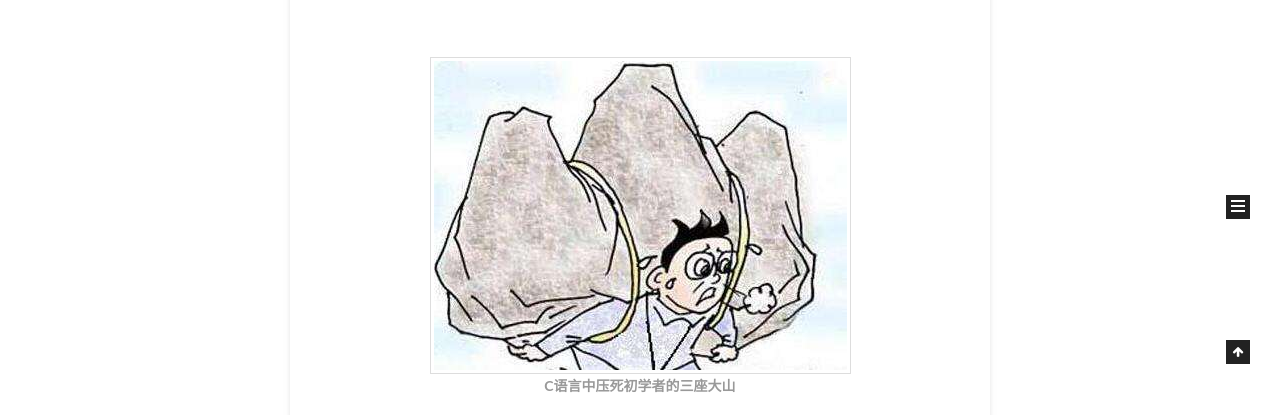
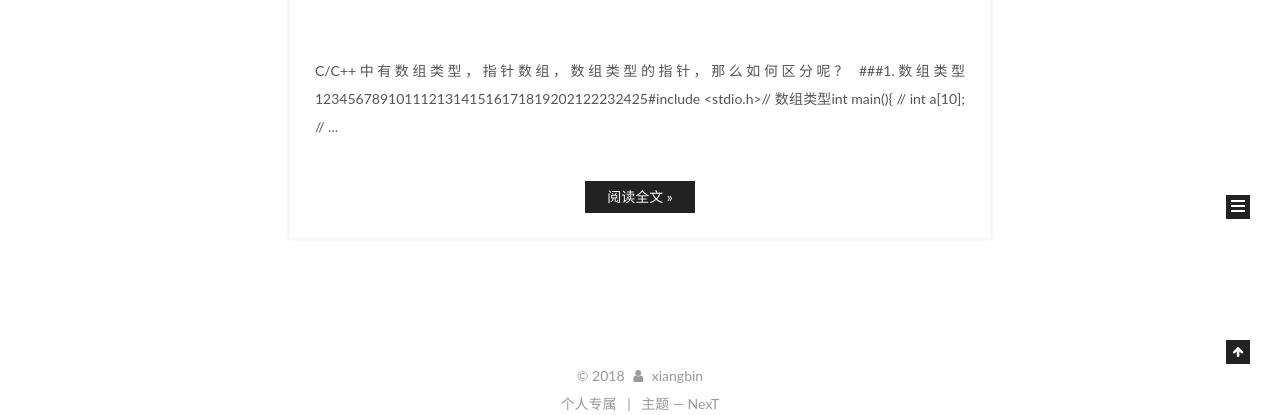
Before and after one commit to goodboy201314/goodboy201314.github.io, a plain HTML site: page index.html in a window 1280 px wide. Shown: the part 536-951 px from the top of the page. Drawn offline with Linux system fonts and the light colour scheme; some packages are replaced by stand-ins of ours; a script that the page names is missing.

Commit message:
Site updated: 2018-01-16 10:21:18

```diff
--- a/index.html
+++ b/index.html
@@ -354,7 +354,11 @@
 
 
 
-          <img src="/2018/01/16/001数组类型，指针数组类型数组类型的指针/000.jpeg" title="C语言中压死初学者的三座大山">
+
+
+C/C++中有数组类型，指针数组，数组类型的指针，那么如何区分呢？
+###1.数组类型12345678910111213141516171819202122232425#include &lt;stdio.h&gt;// 数组类型int main()&#123;	// int a[10];  //
+          ...
           <!--noindex-->
           <div class="post-button text-center">
             <a class="btn" href="/2018/01/16/001数组类型，指针数组类型数组类型的指针/#more" rel="contents">
```
Also changed, not shown: 2018/01/16/001数组类型，指针数组类型数组类型的指针/index.html (+4 -2 lines).
